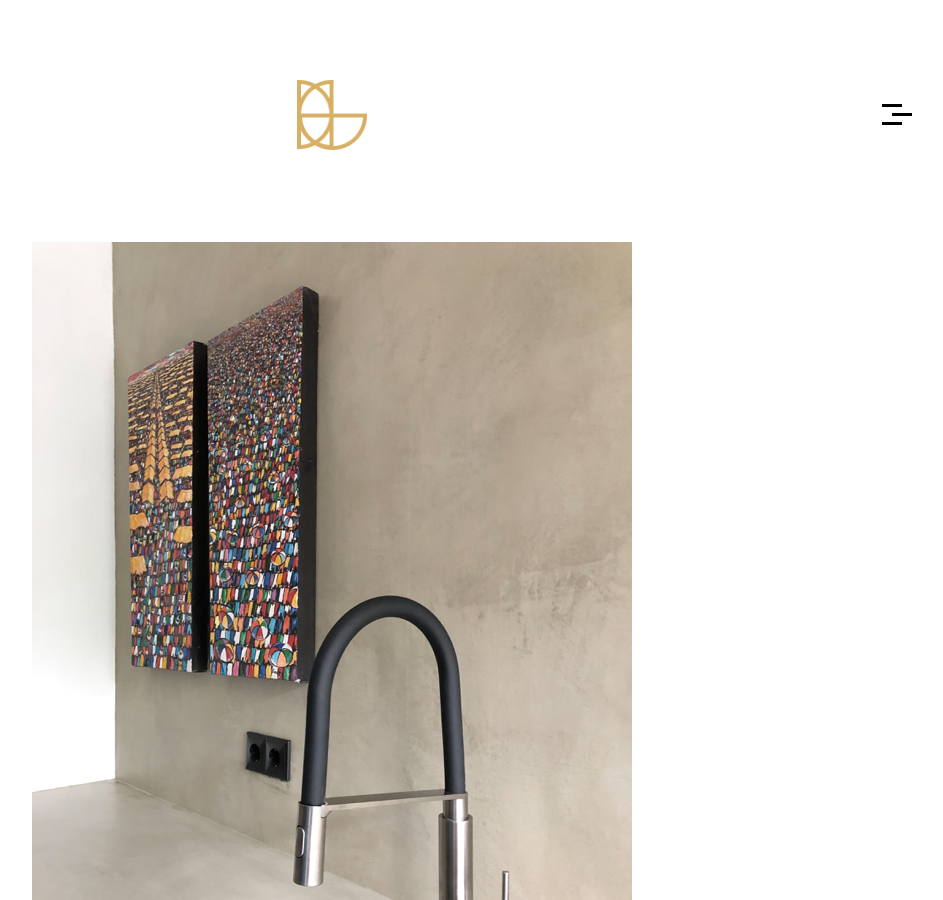
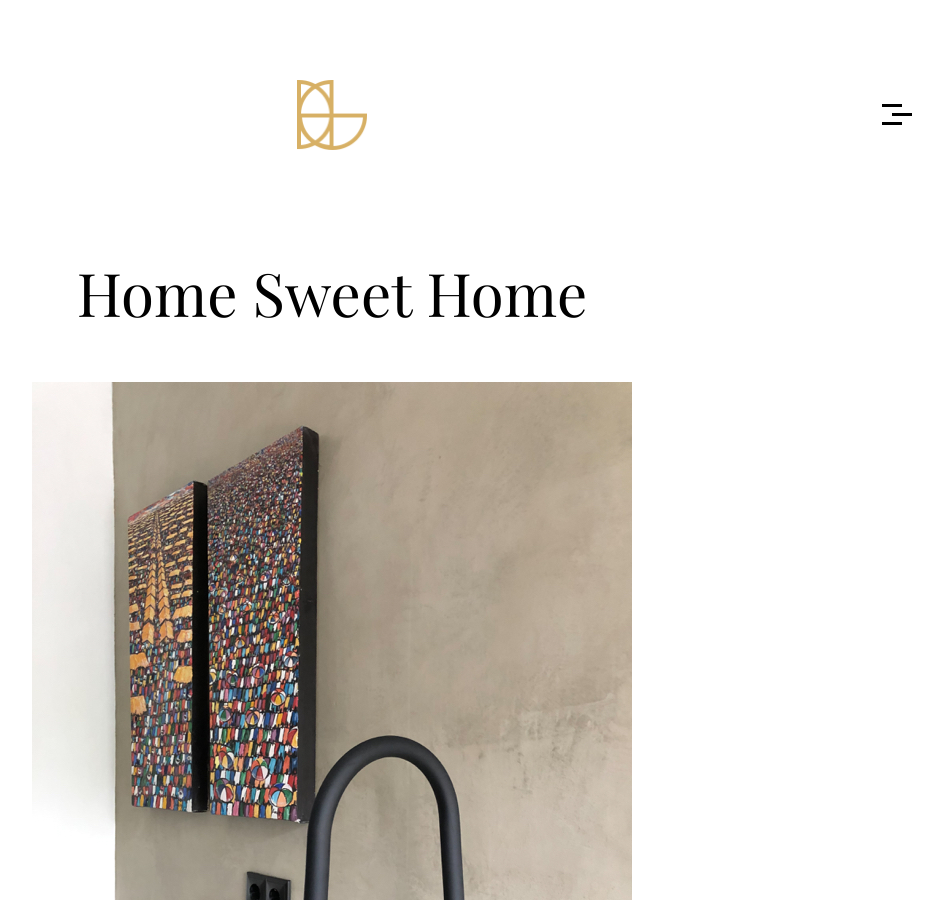
Before and after one commit to babsgosgens/babsgosgens, a Jekyll site: the page built from _posts/projects/2022-05-10-een-kijkje-in-ons-thuis.md, in a window 1280 px wide and 900 px high. Shown: the whole window, without its empty margins (308-1251 px from the left). Built offline with Jekyll 4.4.1, drawn with Linux system fonts in a browser that asks for light colours; some web fonts are replaced.

Commit message:
Add title

```diff
--- a/_layouts/single-gallery.html
+++ b/_layouts/single-gallery.html
@@ -20,6 +20,9 @@
                 <div class="entry-content">
                     <div class="top-content">
                         <div class="animate">
+                            <h1 class="entry-title animate">
+                                {{ page.title }}
+                            </h1>
                             {% include carousel.html %}
                         </div>
                     </div>
--- a/_layouts/single-portfolio.html
+++ b/_layouts/single-portfolio.html
@@ -19,8 +19,10 @@
             <div class="center-relative clear">
                 <div class="entry-content">
                     <div class="top-content">
-
                         <div class="animate">
+                            <h1 class="entry-title animate">
+                                {{ page.title }}
+                            </h1>
                             {% include image-slider.html %}
                         </div>
                     </div>
```
